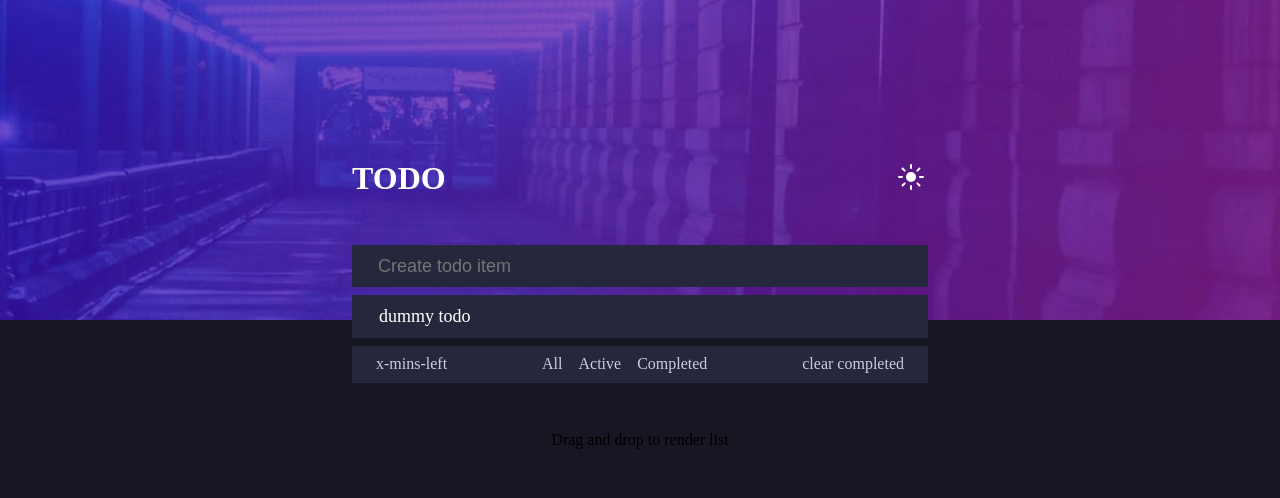
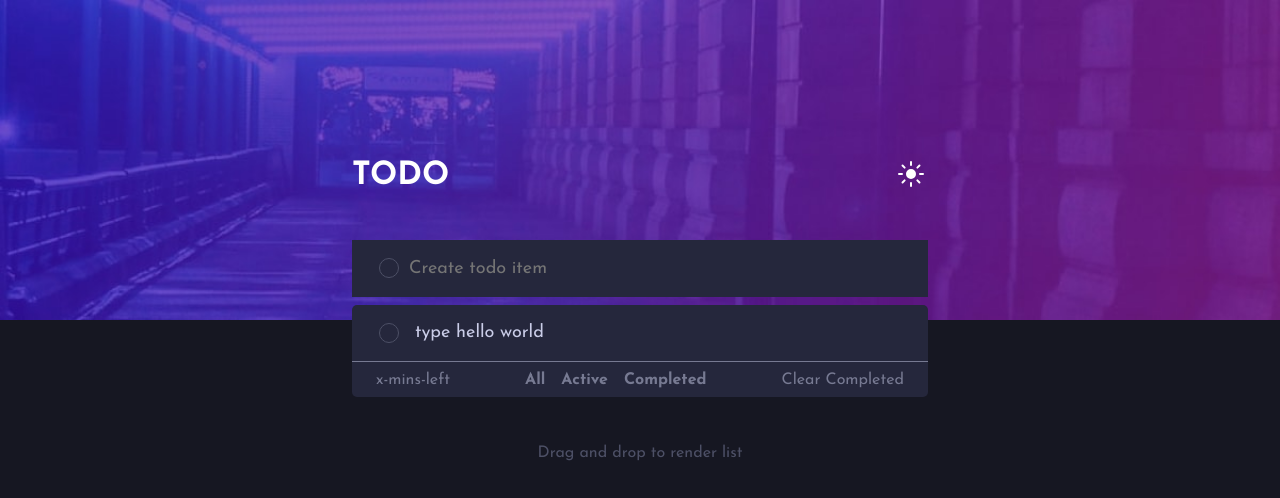
Before and after one commit to Emmanuetoks/todo-app, a React (Vite) app: page / in a window 1280 px wide. Shown: the top 498 px of the page. Built offline with nearby package versions, Linux system fonts and the light colour scheme.

Commit message:
Finsihed the Styling

```diff
--- a/CSS/index.css
+++ b/CSS/index.css
@@ -1,3 +1,9 @@
+@import url('https://fonts.googleapis.com/css2?family=Josefin+Sans:ital,wght@0,100;0,200;0,400;0,700;1,400&display=swap');
+:root {
+    --ff-primary:  'Josefin Sans', sans-serif;
+    --clr-primary-100: hsl(220, 98%, 61%);
+}
+
 /* --CSS Resets ----*/
 *,
 *::before,
@@ -13,16 +19,31 @@ body,
 .bg {
     width: 100%;
     height: 100%;
+    font-family: var(--ff-primary);
+    font-weight: 400;
 }
 
 input {
     background-color: inherit;
+    font: inherit;
+    color: inherit;
 }
+
+input:focus {
+    outline: 0;
+}
+
 /* --------------------------------- */
 /* ----Utility Classes --- */
 /* ------------------------------- */
 .flex {
     display: flex;
+    gap: var(--gap);
+}
+
+.flex-col {
+    display: flex;
+    flex-direction: column;
     gap: var(--gap);
 }
 
@@ -36,14 +57,36 @@ input {
     width: 1px;
     height: 1px;
     overflow: hidden;
+    z-index: -999;
 }
 
 .uppercase {
     text-transform: uppercase;
 }
 
-.fs-200 {
-    font-size: 1.125rem;
+.fw-700 {
+    font-weight: 700;
+}
+
+.fw-400 {
+    font-weight: 00;
+}
+
+.checkbox--checked::before {
+    content: url('/icon-check.svg');
+    position: absolute;
+    height: fit-content;
+    right: 16%;
+    bottom: -4%;
+}
+
+
+.completed {
+    text-decoration: line-through;
+}
+
+.border-radius-5px {
+    border-radius: 5px;
 }
 
 /* ---------------------------- */
@@ -86,35 +129,84 @@ input {
     background-color: transparent;
 }
 
-.todo__item {
-    width: inherit;
-    padding-block: .6em;
-    padding-inline: 1.5em;
+.todo__checkbox {
+    width: 20px;
+    height: 20px;
+    border-radius: 50%;
+    border: 1px solid black;
+    cursor: pointer;
+    background-color: inherit;
 }
 
 
+
+.todo__item {
+    width: inherit;
+    padding-block: 1em;
+    padding-inline: 1.5em;
+    font-size: 1.125rem;
+    cursor: pointer;
+}
+
 .todo__footer {
-    /* padding: 1em; */
     padding-block: .6em;
     padding-inline: 1.5em;
     justify-content: space-between;
+    border-bottom-left-radius: 5px;
+    border-bottom-right-radius: 5px;
 }
 
 .todo__options {
     width: inherit;
     background-color: inherit;
     justify-content: center;
+    /* font-weight: 400; */
+    font-weight: 700;
+
 }
 
+.todo__list {
+    border-radius: 10px;
+}
+
+.todo__list .todo__item:first-child {
+    border-top-left-radius: 5px;
+    border-top-right-radius: 5px;
+}
+
+.todo__option {
+    cursor: pointer;
+}
+
+.todo__delete-button {
+    background-color: transparent;
+    margin-left: auto;
+    background-image: url('/icon-cross.svg');
+    background-repeat: no-repeat;
+    width: 18px;
+    cursor: pointer;
+    display: none;
+}
+
+.todo__item:hover .todo__delete-button {
+    display: block;
+}
 
 
 @media (max-width:600px) {
     .todo__options {
         position: absolute;
-        top: 110%;
+        top: 130%;
         left: 0;
         right: 0;
         padding: inherit;
+    }
 
+    .container__footer {
+        margin-block-start: 3rem;
+    }
+
+    .todo__delete-button {
+        display: inline-block;
     }
 }
--- a/CSS/themes.css
+++ b/CSS/themes.css
@@ -3,7 +3,6 @@
 
     /* --Primary colors-- */
     --clr-primary-white: hsl(0, 0%, 100%);
-    --clr-primary-100: hsl(220, 98%, 61%);
     --clr-primary-black: hsl(0, 0 ,0 );
 
     /* --linear gradient color combinations-- */
@@ -16,11 +15,11 @@
     /* --------------------------------------- */
 
     /* ---Secondary colors---- */
-    --theme-1-clr-secondary-100: hsl(234, 11%, 52%);
-    --theme-1-clr-secondary-200: hsl(237, 14%, 26%);
+    --theme-1-clr-secondary-100: hsl(237, 14%, 26%);
 
 
     /* ---Neutral colors--- */
+    --theme-1-neutral-clr-600: hsl(234, 11%, 52%);
     --theme-1-clr-neutral-100: hsl(234, 39%, 85%);
     --theme-1-clr-neutral-200: hsl(236, 33%, 92%);
     --theme-1-clr-neutral-300: hsl(233, 14%, 35%);
@@ -48,12 +47,14 @@
     /* ------------------------------------- */
     --theme-1-bg-body: var(--theme-1-clr-neutral-500);
     --theme-1-bg-todo: var(--theme-1-clr-neutral-400);
-    --theme-1-bg-todos-list: var(--theme-1-clr-secondary-200);
+    --theme-1-bg-todos-list: var(--theme-1-neutral-clr-600);
     --theme-1-text-accent-100: var(--theme-1-clr-secondary-100);
     --theme-1-text-accent-200: var(--theme-1-clr-neutral-100);
     --theme-1-text-accent-200-hover: var(--theme-1-clr-neutral-200);
     --theme-1-text-accent-300: var(--theme-1-clr-neutral-300);
     --theme-1-text-accent-400: var(--theme-1-clr-primary-white);
+    --theme-1-text-accent-500: var(--theme-1-neutral-clr-600);
+    --theme-1-checkbox-bg: linear-gradient(to bottom right, var(--clr-primary-200), var(--clr-primary-300));
 
 
     /* --------------------------------------- */
@@ -61,26 +62,36 @@
     /* -------------------------------------- */
     --theme-2-bg-body: var(--theme-2-clr-neutral-100);
     --theme-2-bg-todo: var(--theme-2-clr-neutral-200);
-    --theme-2-bg-todo-list: ;
+    --theme-2-bg-todo-list: var(--theme-2-clr-neutral-100);
     --theme-2-text-accent-100: var(--theme-2-clr-secondary-100) ;
     --theme-2-text-accent-200: var(--theme-2-clr-neutral-200);
     --theme-2-text-accent-300: var(--theme-2-clr-neutral-300);
     --theme-2-text-accent-400: var(--theme-2-clr-neutral-400);
+    --theme-2-checkbox-bg: linear-gradient(to bottom right, var(--clr-primary-300), var(--clr-primary-200));
 
 }
-
-
-
-/* ----------------- */
-/* Utility classes */
-/* -------------- */
-
-
-
 
 /* ----------------------------------------- */
 /* COMPONENTS-STYLING */
 /* ------------------------------------------- */
+
+.todo__checkbox:hover::after {
+    content: '';
+    position: absolute;
+    inset: 0 0 0 0;
+    border-radius: inherit;
+    background-color: inherit;
+    display: inline-block;
+    transform: scale(0.8);
+}
+
+.todo__checkbox:hover {
+    background-image: linear-gradient(to bottom right,  var(--clr-primary-300), var(--clr-primary-200));
+}
+
+.checkbox--checked:hover::after {
+    display: none;
+}
 
 /*---- Theme-1 components styling------- */
 .theme-1 .bg {
@@ -88,23 +99,52 @@
 }
 
 .theme-1 .container__theme-btn {
-    background-image: url('/public/icon-sun.svg');
+    background-image: url('/icon-sun.svg');
 }
 
 .theme-1 .bg__header {
-    background-image: url('/public/bg-desktop-dark.jpg');
+    background-image: url('/bg-desktop-dark.jpg');
 }
 
 .theme-1 .todo__item {
     background-color: var(--theme-1-bg-todo);
-    color: var(--clr-primary-white);
+    color: var(--theme-1-text-accent-200);
 }
 
 .theme-1 .todo__footer  {
-    color: var(--theme-1-text-accent-200);
+    color: var(--theme-1-text-accent-500);
     background-color: var(--theme-1-bg-todo);
 }
 
+.theme-1 .todo__option:hover {
+    color: var(--theme-1-text-accent-200-hover);
+}
+
+.theme-1 .todo__list {
+    background-color: var(--theme-1-bg-todos-list);
+}
+
+
+.theme-1 .completed {
+    color: var(--theme-1-text-accent-100);
+    text-decoration-color: var(--theme-1-text-accent-500);
+}
+
+.theme-1 .todo__checkbox {
+    border-color: var(--theme-1-clr-neutral-300);
+}
+
+.theme-1 .checkbox--checked {
+    background-image: var(--theme-1-checkbox-bg);
+}
+
+.theme-1 .checkbox--checked:hover {
+    background-image: var(--theme-2-checkbox-bg);
+}
+
+.theme-1 .container__footer {
+    color: var(--theme-1-text-accent-300);
+}
 
 /* ------Theme-2 components styling -----*/
 .theme-2 .bg {
@@ -112,16 +152,16 @@
 }
 
 .theme-2 .container__theme-btn {
-    background-image: url('/public/icon-moon.svg');
+    background-image: url('/icon-moon.svg');
 }
 
 .theme-2 .bg__header {
-    background-image: url('/public/bg-desktop-light.jpg');
+    background-image: url('/bg-desktop-light.jpg');
 }
 
 .theme-2 .todo__item {
     background-color: var(--theme-2-bg-todo);
-    color: var(--clr-primary-black);
+    color: var(--theme-2-text-accent-400);
 }
 
 .theme-2  .todo__footer  {
@@ -129,12 +169,41 @@
     background-color: var(--theme-2-bg-todo);
 }
 
+.theme-2 .todo__option:hover {
+    color: var(--theme-2-text-accent-400);
+}
+
+.theme-2 .todo__list {
+    background-color: var(--theme-2-bg-todo-list);
+}
+
+.theme-2 .completed {
+    color: var(--theme-2-text-accent-100);
+    text-decoration-color: var(--theme-2-text-accent-300);
+}
+
+.theme-2 .todo__checkbox {
+    border-color: var(--theme-2-clr-neutral-300);
+}
+
+.theme-2 .checkbox--checked {
+    background-image: var(--theme-2-checkbox-bg);
+}
+
+.theme-2 .checkbox--checked:hover {
+    background-image: var(--theme-2-checkbox-bg);
+}
+
+.theme-2 .container__footer {
+    color: var(--theme-2-text-accent-300);
+}
+
 @media (max-width:500px) {
     .theme-1 .bg__header {
-        background-image: url('/public/bg-mobile-dark.jpg');
+        background-image: url('/bg-mobile-dark.jpg');
     }
 
     .theme-2 .bg__header {
-        background-image: url('/public/bg-mobile-light.jpg');
+        background-image: url('/bg-mobile-light.jpg');
     }
 }
--- a/src/components/ContainerHeader.jsx
+++ b/src/components/ContainerHeader.jsx
@@ -2,16 +2,16 @@ const ContainerHeader = () => {
   const changeTheme = () => {
     const body = document.querySelector('body');
     const currentTheme = body.className;
-
     if (currentTheme === 'theme-1') {
       body.className = 'theme-2';
     } else if (currentTheme === 'theme-2') {
       body.className = 'theme-1';
     }
+
   }
   return (
     <header className="container__header flex">
-      <h1 className="uppercase container__logo">todo</h1>
+      <h1 className="uppercase container__logo fw-700">todo</h1>
       <button onClick={changeTheme} className="container__theme-btn">
         <span className="sr-only">Theme-toggler</span>
       </button>
--- a/src/components/TodoBox.jsx
+++ b/src/components/TodoBox.jsx
@@ -1,27 +1,53 @@
+const CheckBox = () => {
+  const makeCheckBackground = (e) => {
+    e.target.classList.toggle('checkbox--checked');
+    const todoItem = e.target.nextSibling;
+
+    if (todoItem.id != 'inputBox') {
+      if (todoItem.classList.contains('completed')) {
+        todoItem.classList.remove('completed')
+      } else {
+        todoItem.classList.add('completed')
+      }
+    }
+  }
+  return (
+    <div onClick={makeCheckBackground} className="todo__checkbox pos-rel">
+      <span className="sr-only">checkbox</span>
+    </div>
+  )
+}
+
+const TodoItem = ({ todoName }) => {
+  return (
+    <div className={`todo__item fs-200 flex`} style={{ '--gap': '1rem' }}>
+      <CheckBox />
+      <p>{todoName}</p>
+
+      <button className="todo__delete-button">
+        <span className="sr-only">Delete Button</span>
+      </button>
+    </div>
+  )
+}
+
 const TodoBox = () => {
   return (
     <div className="todo flex" style={{ '--gap': '.5rem' }}>
-      <div className="todo__item">
-        <input type="text" className="add-todo fs-200" placeholder="Create todo item" />
+      <div className="todo__item flex">
+        <CheckBox />
+        <input id="inputBox" type="text" className="add-todo fs-200" placeholder="Create todo item" />
       </div>
 
-      <div className="todo__list fs-200">
-        <div className="todo__item">
-          <div className="todo__checkbox">
-            <span className="sr-only">checkbox</span>
-          </div>
-          <p>
-            dummy todo
-          </p>
-        </div>
-      </div>
+      <div className="todo__list flex-col border-radius-5px" style={{ '--gap': '1px' }}>
+        <TodoItem todoName={'type hello world'} />
 
         <footer className="todo__footer flex pos-rel">
           <p className="todo__items-left">
             <span className="todo-option">x-mins-left</span>
           </p>
 
-        <div className="todo__options flex" style={{ '--gap': '1rem' }}>
+          <div className="todo__options fw-400 border-radius-5px flex" style={{ '--gap': '1rem' }}>
             <span role="button" className="todo__option">
               All
             </span>
@@ -38,10 +64,13 @@ const TodoBox = () => {
 
           <p>
             <span className="todo__option">
-            clear completed
+              Clear Completed
             </span>
           </p>
         </footer>
+      </div>
+
+
     </div>
   )
 }
```
Lines whose indentation alone changed are shown as unchanged.
